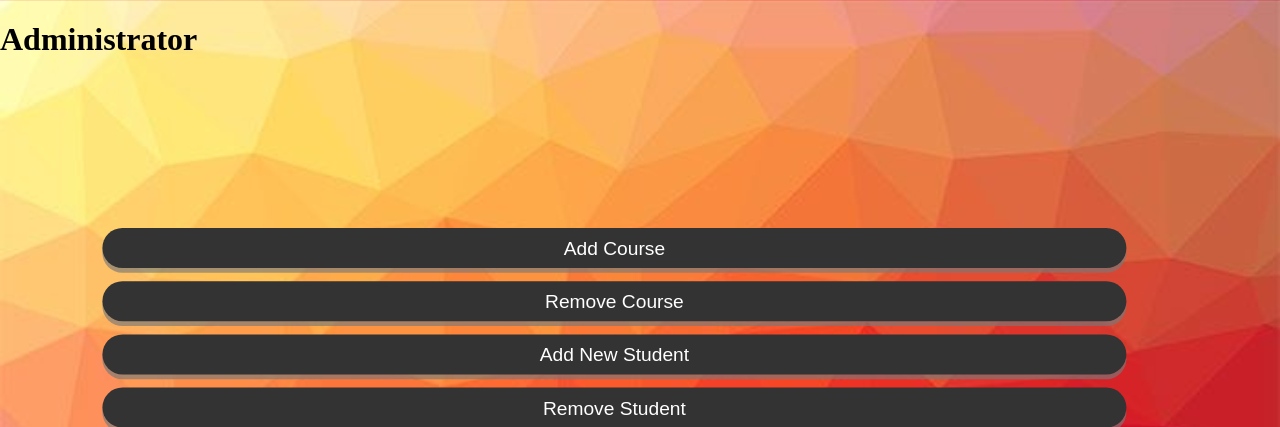
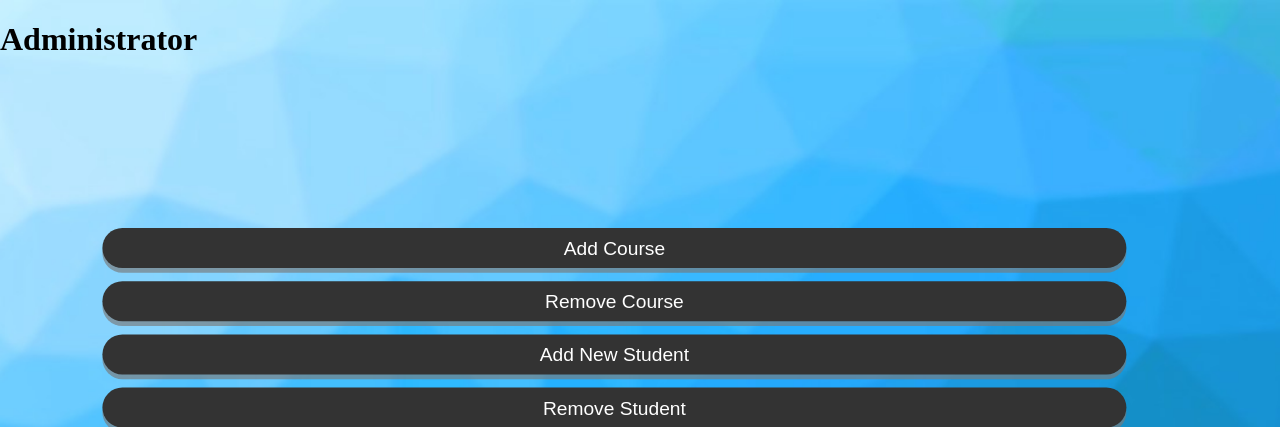
Before and after one commit to deliarm/471-Final, a PHP site: page /Administrator.html in a window 1280 px wide. Shown: the top 427 px of the page. Run offline with PHP 8.4, Linux system fonts and the light colour scheme; some libraries are stand-ins or nearby versions.

Commit message:
small adjustments

```diff
--- a/frontEnd/Administrator.css
+++ b/frontEnd/Administrator.css
@@ -1,10 +1,9 @@
 /* Background */
 body {
-    background-image: url('BackgroundImage.jpg');
-    background-size: cover;
-    margin: 0;
-    padding: 0;
-
+  background: url('img/upscaler-BackgroundImage-2x.jpg') no-repeat center center fixed;
+  background-size: cover;
+  margin: 0;
+  padding: 0;
 }
 .button-container {
     margin-top: 15px;
--- a/frontEnd/Administrator.html
+++ b/frontEnd/Administrator.html
@@ -8,7 +8,7 @@
         <link rel = "stylesheet" href = "Administrator.css">
         <script defer src = "https://use.fontawesome.com/releases/v5.0.6/js/all.js"></script>
         <Title>
-            Schedule Builder Student
+            Admin Page
         </Title>
     </head>
     <body>
--- a/frontEnd/Student.css
+++ b/frontEnd/Student.css
@@ -1,6 +1,6 @@
 /* Background */
 body {
-    background-image: url('BackgroundImage.jpg');
+    background: url('img/upscaler-BackgroundImage-2x.jpg') no-repeat center center fixed;
     background-size: cover;
     margin: 0;
     padding: 0;
--- a/frontEnd/Student.html
+++ b/frontEnd/Student.html
@@ -8,7 +8,7 @@
         <link rel = "stylesheet" href = "student.css">
         <script defer src = "https://use.fontawesome.com/releases/v5.0.6/js/all.js"></script>
         <Title>
-            Schedule Builder Student
+            Schedule Page
         </Title>
     </head>
     <body>
--- a/frontEnd/style.css
+++ b/frontEnd/style.css
@@ -8,7 +8,8 @@ body{
 }
 
 .login-box{
-    width: 400px;
+    width: 500px;
+    height: 425px;
     position: absolute;
     top: 50%;
     left: 50%;
```
Also changed, not shown: frontEnd/img/BackgroundImage.jpg (renamed from frontEnd/BackgroundImage.jpg).
